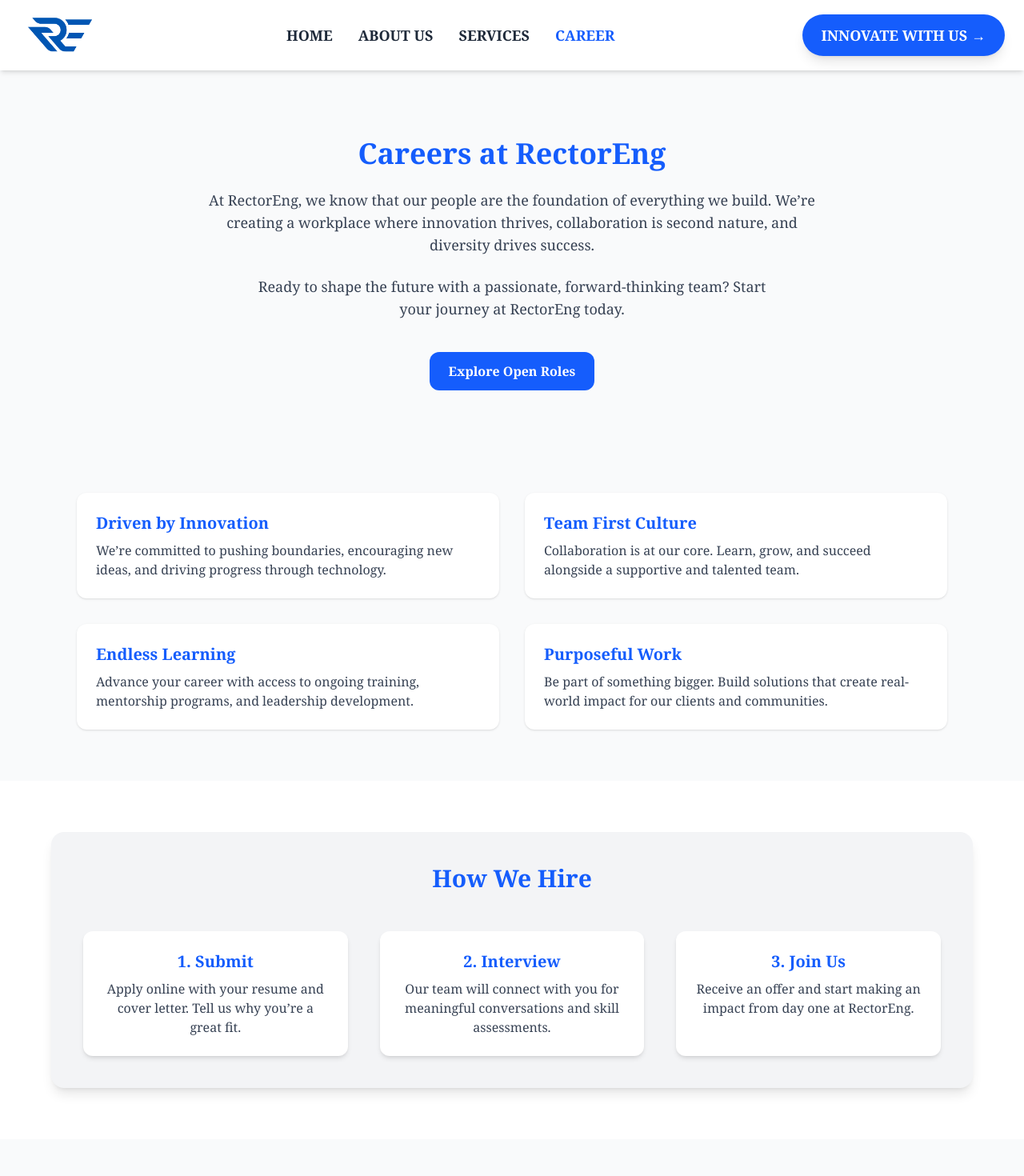
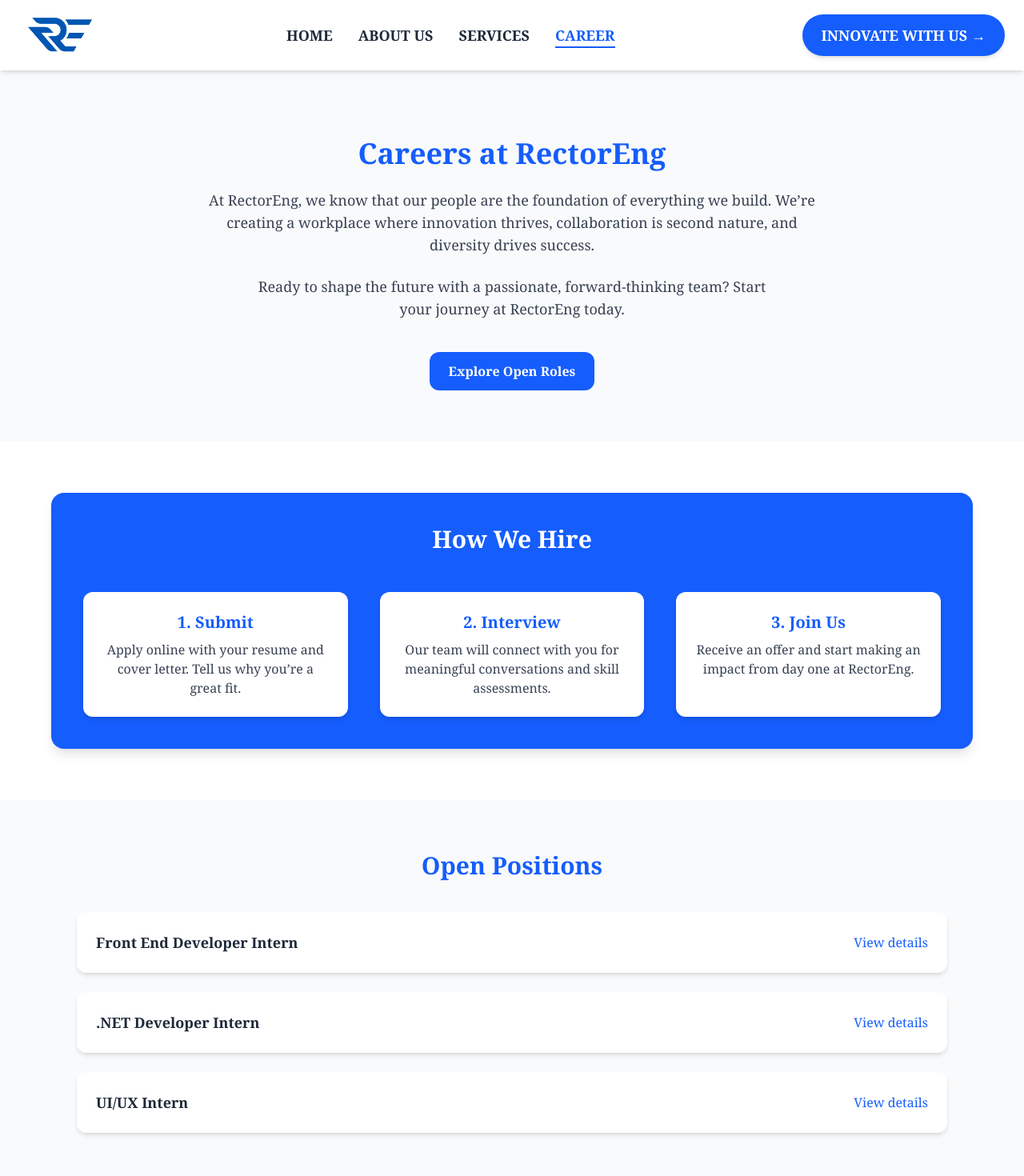
Before and after one commit to ashish-sapkota2/rector, a Next.js app: page /career in a window 1280 px wide. Shown: the top 1470 px of the page at 80% size. Built offline with nearby package versions, Linux system fonts and the light colour scheme.

Commit message:
some changes made

```diff
--- a/app/aboutus/page.jsx
+++ b/app/aboutus/page.jsx
@@ -74,7 +74,7 @@
   return (
     <div className="relative w-full min-h-screen pt-[60px]">
       {/* About Us Section */}
-      <h2 className="text-center text-3xl font-bold text-blue-600 mb-8">
+      <h2 className="text-center text-3xl font-bold text-blue-600 mb-8" data-aos="fade-up">
         About Us
       </h2>
 
--- a/app/career/page.jsx
+++ b/app/career/page.jsx
@@ -22,53 +22,10 @@
         </p>
         <a
           href="#open-positions"
-          className="inline-block bg-blue-600 text-white px-6 py-3 rounded-xl font-semibold hover:bg-white hover:text-blue-600 transition duration-300"
+          className="inline-block bg-blue-600 text-white px-6 py-3 rounded-xl font-semibold transition duration-300 hover:bg-blue-700 hover:scale-105"
         >
           Explore Open Roles
         </a>
-      </section>
-
-      {/* Life at RectorEng */}
-      <section
-        className="max-w-6xl mx-auto px-4 sm:px-6 lg:px-8 py-16 grid gap-8 md:grid-cols-2"
-        data-aos="fade-up"
-      >
-        <div className="bg-white p-6 rounded-xl shadow-sm hover:shadow-md transition duration-300">
-          <h3 className="text-xl font-semibold text-blue-600 mb-2">
-            Driven by Innovation
-          </h3>
-          <p className="text-gray-700">
-            We’re committed to pushing boundaries, encouraging new ideas, and
-            driving progress through technology.
-          </p>
-        </div>
-        <div className="bg-white p-6 rounded-xl shadow-sm hover:shadow-md transition duration-300">
-          <h3 className="text-xl font-semibold text-blue-600 mb-2">
-            Team First Culture
-          </h3>
-          <p className="text-gray-700">
-            Collaboration is at our core. Learn, grow, and succeed alongside a
-            supportive and talented team.
-          </p>
-        </div>
-        <div className="bg-white p-6 rounded-xl shadow-sm hover:shadow-md transition duration-300">
-          <h3 className="text-xl font-semibold text-blue-600 mb-2">
-            Endless Learning
-          </h3>
-          <p className="text-gray-700">
-            Advance your career with access to ongoing training, mentorship
-            programs, and leadership development.
-          </p>
-        </div>
-        <div className="bg-white p-6 rounded-xl shadow-sm hover:shadow-md transition duration-300">
-          <h3 className="text-xl font-semibold text-blue-600 mb-2">
-            Purposeful Work
-          </h3>
-          <p className="text-gray-700">
-            Be part of something bigger. Build solutions that create real-world
-            impact for our clients and communities.
-          </p>
-        </div>
       </section>
 
       {/* How We Hire in a Box */}
@@ -76,38 +33,35 @@
         className="bg-white py-16 px-4 sm:px-6 lg:px-8"
         data-aos="fade-up"
       >
-        <div className="max-w-6xl mx-auto bg-gray-100 rounded-2xl p-10 shadow-lg hover:shadow-xl transition duration-300">
-          <h3 className="text-3xl font-bold text-center mb-12 text-blue-600">
+        <div className="max-w-6xl mx-auto bg-blue-600 rounded-2xl p-10 shadow-lg transition duration-300">
+          <h3 className="text-3xl font-bold text-center mb-12 text-white">
             How We Hire
           </h3>
           <div className="grid gap-10 md:grid-cols-3 text-center">
-            <div className="bg-white p-6 rounded-xl shadow-md hover:shadow-lg transition duration-300">
-              <h4 className="text-xl font-bold text-blue-600 mb-2">
-                1. Submit
-              </h4>
-              <p className="text-gray-700">
-                Apply online with your resume and cover letter. Tell us why
-                you’re a great fit.
-              </p>
-            </div>
-            <div className="bg-white p-6 rounded-xl shadow-md hover:shadow-lg transition duration-300">
-              <h4 className="text-xl font-bold text-blue-600 mb-2">
-                2. Interview
-              </h4>
-              <p className="text-gray-700">
-                Our team will connect with you for meaningful conversations and
-                skill assessments.
-              </p>
-            </div>
-            <div className="bg-white p-6 rounded-xl shadow-md hover:shadow-lg transition duration-300">
-              <h4 className="text-xl font-bold text-blue-600 mb-2">
-                3. Join Us
-              </h4>
-              <p className="text-gray-700">
-                Receive an offer and start making an impact from day one at
-                RectorEng.
-              </p>
-            </div>
+            {[
+              {
+                title: "1. Submit",
+                desc: "Apply online with your resume and cover letter. Tell us why you’re a great fit.",
+              },
+              {
+                title: "2. Interview",
+                desc: "Our team will connect with you for meaningful conversations and skill assessments.",
+              },
+              {
+                title: "3. Join Us",
+                desc: "Receive an offer and start making an impact from day one at RectorEng.",
+              },
+            ].map((step, i) => (
+              <div
+                key={i}
+                className="bg-white p-6 rounded-xl shadow-md transition duration-300 hover:shadow-xl hover:-translate-y-1 hover:border hover:border-blue-600"
+              >
+                <h4 className="text-xl font-bold text-blue-600 mb-2">
+                  {step.title}
+                </h4>
+                <p className="text-gray-700">{step.desc}</p>
+              </div>
+            ))}
           </div>
         </div>
       </section>
@@ -126,7 +80,10 @@
             <h4 className="text-lg font-semibold text-gray-800">
               Front End Developer Intern
             </h4>
-            <a href="/career/frontend-developer-intern" className="text-blue-600 mt-2 sm:mt-0 hover:underline">
+            <a
+              href="/career/frontend-developer-intern"
+              className="text-blue-600 mt-2 sm:mt-0 hover:underline"
+            >
               View details
             </a>
           </div>
@@ -134,7 +91,21 @@
             <h4 className="text-lg font-semibold text-gray-800">
               .NET Developer Intern
             </h4>
-            <a href="/career/dotnet-developer-intern" className="text-blue-600 mt-2 sm:mt-0 hover:underline">
+            <a
+              href="/career/dotnet-developer-intern"
+              className="text-blue-600 mt-2 sm:mt-0 hover:underline"
+            >
+              View details
+            </a>
+          </div>
+          <div className="bg-white p-6 rounded-xl shadow-md flex flex-col sm:flex-row justify-between items-start sm:items-center hover:shadow-lg transition duration-300">
+            <h4 className="text-lg font-semibold text-gray-800">
+              UI/UX Intern
+            </h4>
+            <a
+              href="/career/uiux-design-intern"
+              className="text-blue-600 mt-2 sm:mt-0 hover:underline"
+            >
               View details
             </a>
           </div>
--- a/app/components/header.jsx
+++ b/app/components/header.jsx
@@ -29,11 +29,19 @@
             <li key={link.href}>
               <Link
                 href={link.href}
-                className={`text-lg font-semibold ${
-                  pathname === link.href ? "text-blue-600" : "text-gray-800"
+                className={`relative text-lg font-semibold pb-1 ${
+                  pathname === link.href
+                    ? "text-blue-600"
+                    : "text-gray-800 hover:text-blue-600"
                 }`}
               >
                 {link.label}
+                {/* underline span */}
+                <span
+                  className={`absolute left-0 bottom-0 w-0 h-0.5 bg-blue-600 transition-[width] duration-300 ease-in-out ${
+                    pathname === link.href ? "w-full" : "hover:w-full"
+                  }`}
+                />
               </Link>
             </li>
           ))}
@@ -42,7 +50,7 @@
         {/* Contact Us Button */}
         <Link
           href="/contactus"
-          className="hidden md:block bg-blue-600 text-white font-bold text-lg px-6 py-3 rounded-full shadow-lg transition-all duration-300 hover:bg-white hover:text-blue-600 hover:shadow-lg"
+          className="hidden md:block bg-blue-600 text-white font-bold text-lg px-6 py-3 rounded-full shadow-md transition-all duration-300 hover:bg-white hover:text-blue-600 hover:border hover:border-blue-600 hover:shadow-xl hover:-translate-y-1"
         >
           INNOVATE WITH US →
         </Link>
--- a/app/home/page.jsx
+++ b/app/home/page.jsx
@@ -125,7 +125,7 @@
           <div className="flex items-center gap-6 mt-6 flex-wrap">
             <Link
               href="/contactus"
-              className="text-white font-semibold px-6 py-3 border border-blue-600 rounded-full hover:bg-blue-600 hover:text-white transition-all duration-300"
+              className="text-white font-semibold px-6 py-3 rounded-full border border-white transition-all duration-300 hover:bg-white hover:text-blue-700 hover:shadow-lg hover:-translate-y-1 cursor-pointer"
             >
               Let's Talk →
             </Link>
--- a/app/services/page.jsx
+++ b/app/services/page.jsx
@@ -43,7 +43,7 @@
 
     return (
         <div className="container mx-auto px-6 py-12">
-            <h2 className="text-center text-3xl font-bold text-blue-600 mb-8">Our Services</h2>
+            <h2 className="text-center text-3xl font-bold text-blue-600 mb-8"data-aos="fade-up">Our Services</h2>
             {services.map((service, index) => (
                 <div
                     key={index}
```
Also changed, not shown: app/career/[slug]/page.jsx (+21 -0 lines), app/components/footer.jsx (+21 -6 lines).
